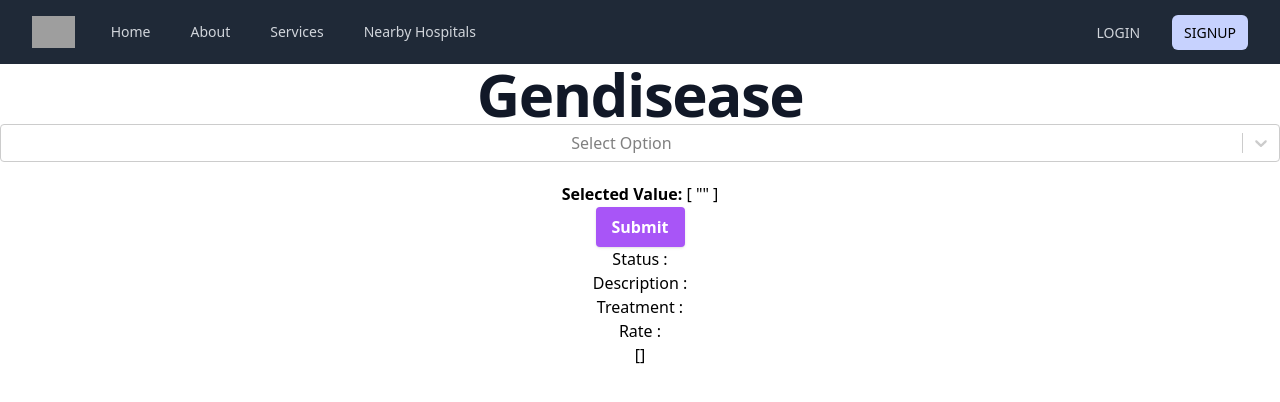
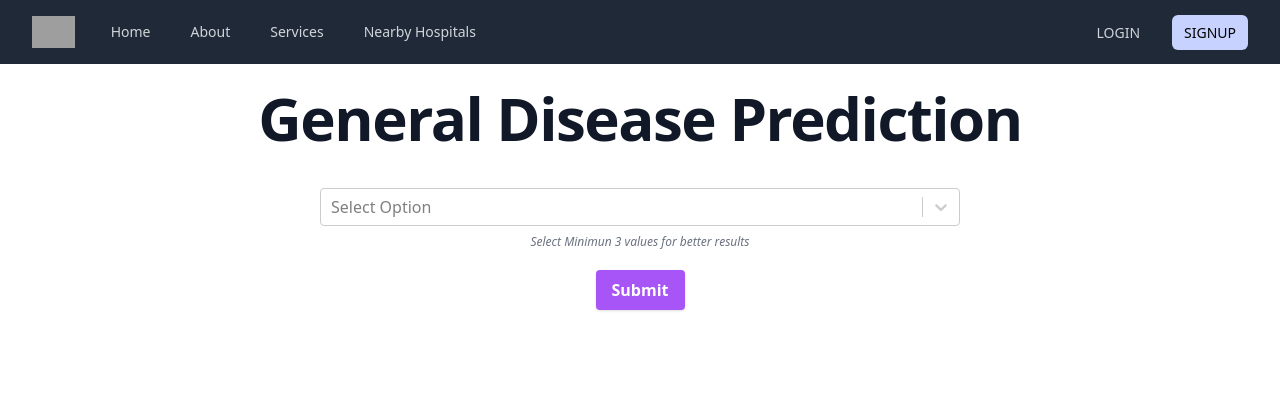
Before and after one commit to SmitMehta50/healthcare_app, a React (Create React App) app: page /generaldisease in a window 1280 px wide. Shown: the top 402 px of the page. Built offline with nearby package versions, Linux system fonts and the light colour scheme; grey boxes are pictures that could not be loaded.

Commit message:
added designs to disease components

```diff
--- a/package.json
+++ b/package.json
@@ -17,6 +17,7 @@
     "@testing-library/user-event": "^13.5.0",
     "axios": "^0.26.1",
     "bootstrap": "^5.1.3",
+    "firebase": "^9.7.0",
     "react": "^17.0.2",
     "react-bootstrap": "^2.2.3",
     "react-dom": "^17.0.2",
--- a/src/Diabetes.js
+++ b/src/Diabetes.js
@@ -59,8 +59,8 @@ function Diabetes() {
       // }
       // }
   return (
-    <div>
-        <h1 className='text-4xl tracking-tight font-extrabold text-gray-900 sm:text-5xl md:text-6xl'>Diabetes</h1>
+    <div className='mb-10'>
+        <h4 className='text-center mt-6 mb-10 text-xl tracking-tight font-bold text-gray-900 sm:text-5xl md:text-6xl'>Diabetes Detection</h4>
         {/* {fileData()} */}
         <form className='w-full' onSubmit={handleSubmit}>
           <div className='flex flex-wrap mx-3 mb-6'>
--- a/src/Gendisease.js
+++ b/src/Gendisease.js
@@ -45,14 +45,56 @@ function Gendisease() {
           </li>;
         });
 
+        const fileData = () => {
+            if (message && discription){
+            return(
+              <div>
+                <div className="bg-white mx-6 lg:mx-[20%] mb-10 shadow overflow-hidden sm:rounded-lg">
+                  <div className="px-4 py-5 sm:px-6">
+                    <h3 className="text-lg leading-6 font-medium text-gray-900">Disease Information</h3>
+                  </div>
+                  <div className="border-t border-gray-200">
+                    <dl>
+                      <div className="bg-gray-50 px-4 py-5 sm:grid sm:grid-cols-3 sm:gap-4 sm:px-6">
+                        <dt className="text-sm font-medium text-gray-500">Disease</dt>
+                        <dd className="mt-1 text-sm text-gray-900 sm:mt-0 sm:col-span-2">{message}</dd>
+                      </div>
+                      <div className="bg-white px-4 py-5 sm:grid sm:grid-cols-3 sm:gap-4 sm:px-6">
+                        <dt className="text-sm font-medium text-gray-500">Description</dt>
+                        <dd className="mt-1 text-sm text-gray-900 sm:mt-0 sm:col-span-2">{discription}</dd>
+                      </div>
+                      <div className="bg-gray-50 px-4 py-5 sm:grid sm:grid-cols-3 sm:gap-4 sm:px-6">
+                        <dt className=" text-sm font-medium text-gray-500">Treatment/Precautions</dt>
+                        <dd className="list-none  mt-1 text-sm text-gray-900 sm:mt-0 sm:col-span-2">{treat}</dd>
+                      </div>
+                      <div className="bg-white px-4 py-5 sm:grid sm:grid-cols-3 sm:gap-4 sm:px-6">
+                        <dt className="text-sm font-medium text-gray-500">Rate</dt>
+                        <dd className="mt-1 text-sm text-gray-900 sm:mt-0 sm:col-span-2">{rates ? `${JSON.stringify(rates)}` : null}</dd>
+                      </div>
+                    </dl>
+                  </div>
+                </div>
+              </div>
+            );
+          }
+          }
+
+      // const selectvalue = selectedValue.map((sv)=>{
+      //   return <li key={sv.toString()}>
+      //     {sv}
+      //     </li>;
+      //   });
+
+
   return (
-    <div>
-        <h1 className='text-4xl tracking-tight font-extrabold text-gray-900 sm:text-5xl md:text-6xl'>Gendisease</h1>
+    <div className='text-left'>
+        <h1 className='text-center mt-6 mb-10 text-xl tracking-tight font-bold text-gray-900 sm:text-5xl md:text-6xl'>General Disease Prediction</h1>
 
 
       <form onSubmit={handleSubmit}>
+        <div className='flex justify-center'>
           <Select
-            className="dropdown"
+              className="dropdown w-[50%]"
               placeholder="Select Option"
               value={data.filter(obj => selectedValue.includes(obj.value))} // set selected values
               options={data} // set list of the data
@@ -60,22 +102,61 @@ function Gendisease() {
               isMulti
               isClearable
           />
-        {selectedValue && <div style={{ marginTop: 20, lineHeight: '25px' }}>
+        </div>
+
+        <div className='flex justify-center'>
+          <p className='mt-2 text-gray-500 text-xs italic'>Select Minimun 3 values for better results</p>
+        </div>
+
+        <div className='flex justify-center'>
+          <button className='place-self-center my-5 shadow bg-purple-500 hover:bg-purple-400 focus:shadow-outline focus:outline-none text-white font-bold py-2 px-4 rounded' type="submit">Submit</button>
+        </div>
+
+        {/* {selectedValue && <div style={{ marginTop: 20, lineHeight: '25px' }}>
             <div><b>Selected Value: </b> {JSON.stringify(selectedValue, null, 2)}</div>
-        </div>}
-        <button className='shadow bg-purple-500 hover:bg-purple-400 focus:shadow-outline focus:outline-none text-white font-bold py-2 px-4 rounded' type="submit">Submit</button>
+        </div>} */}
+
+            {/* <div className='flex flex-wrap justify-evenly'>
+              <b>Selected Value: </b> {selectvalue}
+            </div> */}
+
+        {/* <button className='place-self-center my-5 shadow bg-purple-500 hover:bg-purple-400 focus:shadow-outline focus:outline-none text-white font-bold py-2 px-4 rounded' type="submit">Submit</button> */}
       </form>
-      <div className="message"><h3>Status :</h3> {message }</div>
+      {/* <div className="message"><h3>Status :</h3> {message }</div>
       <div className="prob"><h3>Description :</h3> {discription}</div>
-        {/* <div><h3>Treatment :</h3>
-          {treatment.map(treat=>(
-            {treat}
-          ))}
+      <div className='list-none'><h3>Treatment :</h3>{treat}</div>
+      <div><h3>Rate :</h3>{JSON.stringify(rates)}</div> */}
+
+
+      {fileData()}
+      {/* ***************************************************************** */}
+      {/* <div className="bg-white mx-6 lg:mx-[20%] mb-10 shadow overflow-hidden sm:rounded-lg">
+        <div className="px-4 py-5 sm:px-6">
+          <h3 className="text-lg leading-6 font-medium text-gray-900">Disease Information</h3>
+        </div>
+        <div className="border-t border-gray-200">
+          <dl>
+            <div className="bg-gray-50 px-4 py-5 sm:grid sm:grid-cols-3 sm:gap-4 sm:px-6">
+              <dt className="text-sm font-medium text-gray-500">Disease</dt>
+              <dd className="mt-1 text-sm text-gray-900 sm:mt-0 sm:col-span-2">{message}</dd>
+            </div>
+            <div className="bg-white px-4 py-5 sm:grid sm:grid-cols-3 sm:gap-4 sm:px-6">
+              <dt className="text-sm font-medium text-gray-500">Description</dt>
+              <dd className="mt-1 text-sm text-gray-900 sm:mt-0 sm:col-span-2">{discription}</dd>
+            </div>
+            <div className="bg-gray-50 px-4 py-5 sm:grid sm:grid-cols-3 sm:gap-4 sm:px-6">
+              <dt className=" text-sm font-medium text-gray-500">Treatment/Precautions</dt>
+              <dd className="list-none  mt-1 text-sm text-gray-900 sm:mt-0 sm:col-span-2">{treat}</dd>
+            </div>
+            <div className="bg-white px-4 py-5 sm:grid sm:grid-cols-3 sm:gap-4 sm:px-6">
+              <dt className="text-sm font-medium text-gray-500">Rate</dt>
+              <dd className="mt-1 text-sm text-gray-900 sm:mt-0 sm:col-span-2">{rates ? `${JSON.stringify(rates)}` : null}</dd>
+            </div>
+          </dl>
+        </div>
       </div> */}
 
 
-        <div><h3>Treatment :</h3>{treat}</div>
-        <div><h3>Rate :</h3>{JSON.stringify(rates)}</div>
 
   </div>
   )
--- a/src/Heart.js
+++ b/src/Heart.js
@@ -71,8 +71,8 @@ function Heart() {
       // }
 
   return (
-    <div>
-        <h1 className='text-4xl tracking-tight font-extrabold text-gray-900 sm:text-5xl md:text-6xl'>Heart</h1>
+    <div className='py-10'>
+        <h1 className='text-center  mb-10 text-xl tracking-tight font-bold text-gray-900 sm:text-5xl md:text-6xl'>Heart Disease Prediction</h1>
         {/* {fileData()} */}
         {/* <form onSubmit={handleSubmit}>
             <input
--- a/src/Home.js
+++ b/src/Home.js
@@ -48,7 +48,7 @@ function Home() {
     },[]);
 
   return (
-    <div>
+    <div className=''>
       <div className='grid lg:grid-cols-2 bg-contain'>
           <main className=" w-auto pt-16 lg:pt-32 px-10 ">
             <div className=" sm:text-center lg:text-left ">
--- a/src/Kidney.js
+++ b/src/Kidney.js
@@ -94,8 +94,8 @@ function Kidney() {
 
 
   return (
-    <div>
-      <h1 className='text-4xl tracking-tight font-extrabold text-gray-900 sm:text-5xl md:text-6xl'>Kidney</h1>
+    <div className='py-10'>
+      <h1 className='text-center  mb-10 text-xl tracking-tight font-bold text-gray-900 sm:text-5xl md:text-6xl'>Kidney Disease Prediction</h1>
       {/* {fileData()} */}
         <form className='w-full' onSubmit={handleSubmit}>
           <div className='flex flex-wrap mx-3 mb-6'>
--- a/src/Liver.js
+++ b/src/Liver.js
@@ -66,8 +66,8 @@ function Liver() {
       // }
 
   return (
-    <div>
-      <h1 className='text-4xl tracking-tight font-extrabold text-gray-900 sm:text-5xl md:text-6xl'>Liver</h1>
+    <div className='py-10'>
+      <h1 className='text-center  mb-10 text-xl tracking-tight font-bold text-gray-900 sm:text-5xl md:text-6xl'>Liver Disease Prediction</h1>
       {/* {fileData()} */}
       <form className='w-full' onSubmit={handleSubmit}>
           <div className='flex flex-wrap mx-3 mb-6'>
--- a/src/Pneumonia.js
+++ b/src/Pneumonia.js
@@ -90,8 +90,8 @@ function Pneumonia() {
 
 
   return (
-    <div>
-        <h1 className='text-4xl tracking-tight font-extrabold text-gray-900 sm:text-5xl md:text-6xl'>Pneumonia</h1>
+    <div className='mb-10'>
+        <h1 className='text-center mt-6 mb-10 text-xl tracking-tight font-bold text-gray-900 sm:text-5xl md:text-6xl'>Pneumonia Detection</h1>
 
 			{/* <h3>
 			File Upload using React!
```
Also changed, not shown: src/firebase.js (added, +17 -0 lines), 1 other file (tests, documents, lock files or other folders). Lines whose indentation alone changed are shown as unchanged.
